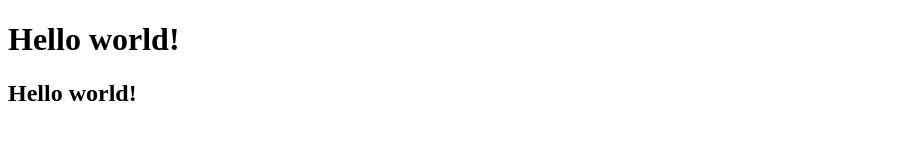
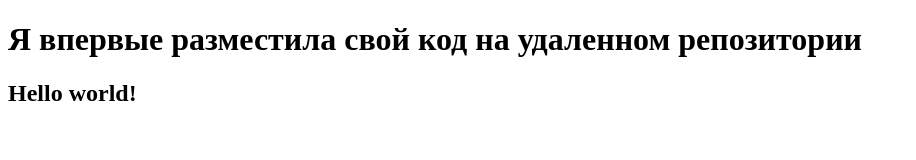
Before and after one commit to wantanapple139/new-repo, a plain HTML site: page index.html in a window 1280 px wide. Shown: the whole page, without its empty margins (0-916 px from the left). Drawn offline with Linux system fonts and the light colour scheme.

Commit message:
new commit

```diff
--- a/index.html
+++ b/index.html
@@ -3,10 +3,10 @@
 <head>
     <meta charset="UTF-8">
     <meta name="viewport" content="width=device-width, initial-scale=1.0">
-    <title>Document</title>
+    <title>New git project</title>
 </head>
 <body>
-    <h1>Hello world!</h1>
+    <h1>Я впервые разместила свой код на удаленном репозитории</h1>
     <h2>Hello world!</h2>
 </body>
 </html>
```
